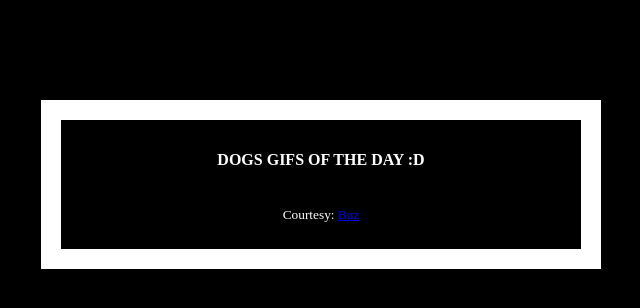
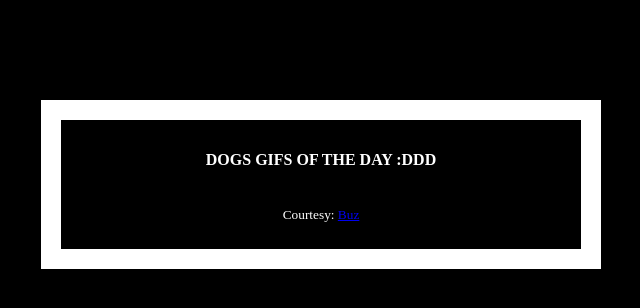
Before and after one commit to Daniel-Pinhas/Gifs-Website, a Flask app: template App/Flask-Project/templates/index.html in a window 1280 px wide. Shown: the top 308 px of the page, without its empty margins (319-959 px from the left). Run offline with Flask 2, Linux system fonts and the light colour scheme; the template is opened without the code that fills it, so the values that code supplies are empty.

Commit message:
Mofidied Feature in Flask1

```diff
--- a/App/Flask-Project/templates/index.html
+++ b/App/Flask-Project/templates/index.html
@@ -19,7 +19,7 @@
   </head>
   <body>
     <div class="container">
-      <h4>Dogs Gifs Of The Day :D </h4>
+      <h4>Dogs Gifs Of The Day :DDD </h4>
       <img src="{{url}}" />
       <p><small>Courtesy: <a href="https://giphy.com/explore/funny-dog">Buz</a></small></p>
     </div>
```
